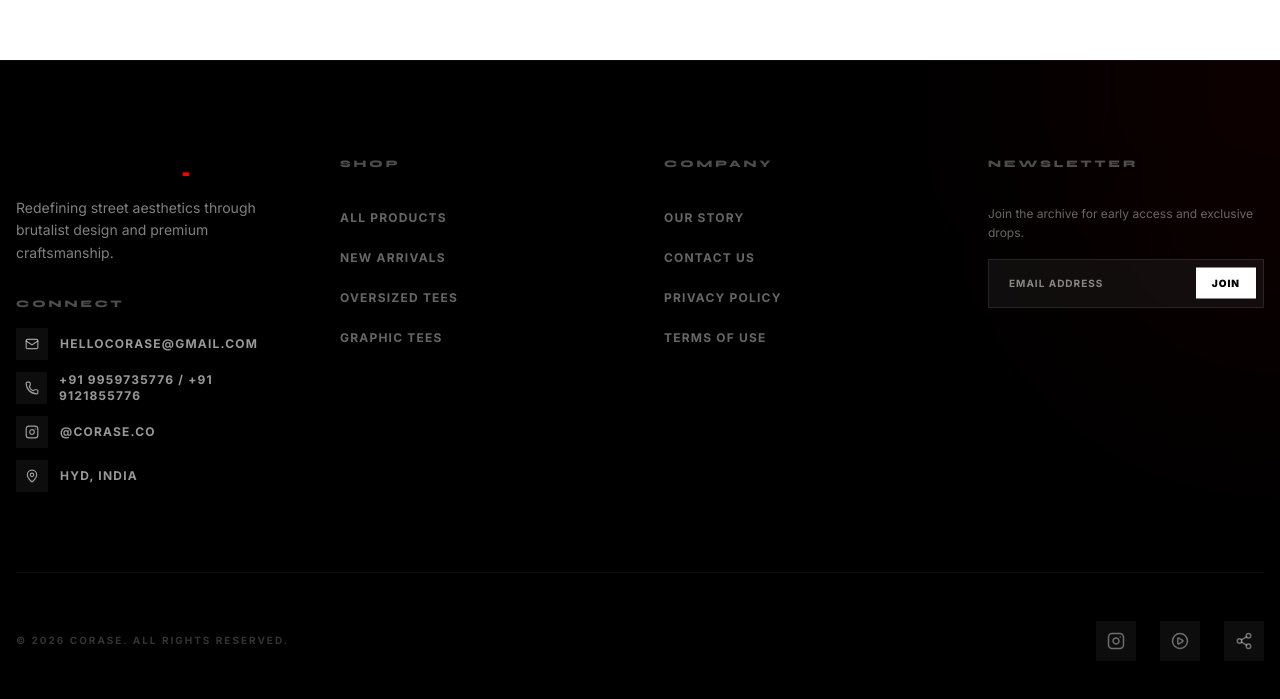
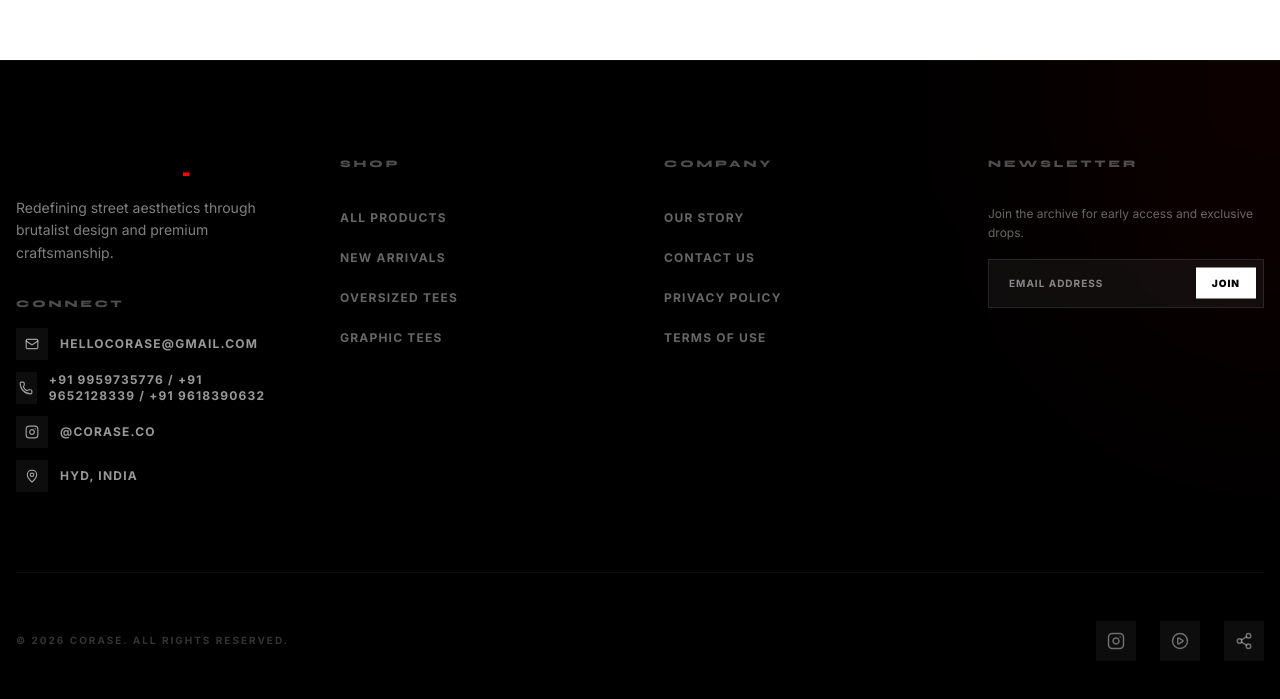
Before and after one commit to jeevanmushini/corase, a Next.js app: page / in a window 1280 px wide. Shown: the part 2142-2841 px from the top of the page. Built offline with nearby package versions, Linux system fonts and the light colour scheme; no server answers; the database is empty.

Commit message:
Update contact numbers in Footer component

```diff
--- a/src/components/layout/Footer.tsx
+++ b/src/components/layout/Footer.tsx
@@ -72,7 +72,7 @@ export default function Footer() {
                                     <div className="w-8 h-8 rounded-lg bg-white/5 flex items-center justify-center">
                                         <Phone size={14} />
                                     </div>
-                                    <span className="text-xs font-bold uppercase tracking-widest">+91 9959735776 / +91 9121855776</span>
+                                    <span className="text-xs font-bold uppercase tracking-widest">+91 9959735776 / +91 9652128339 / +91 9618390632 </span>
                                 </div>
                                 <a href="https://www.instagram.com/corase.co?igsh=MXBvY3dxZTN2Ym9oag==" target="_blank" rel="noopener noreferrer" className="flex items-center gap-3 text-white/60 hover:text-white transition-colors group">
                                     <div className="w-8 h-8 rounded-lg bg-white/5 flex items-center justify-center group-hover:bg-brand-red/20 transition-all">
```
